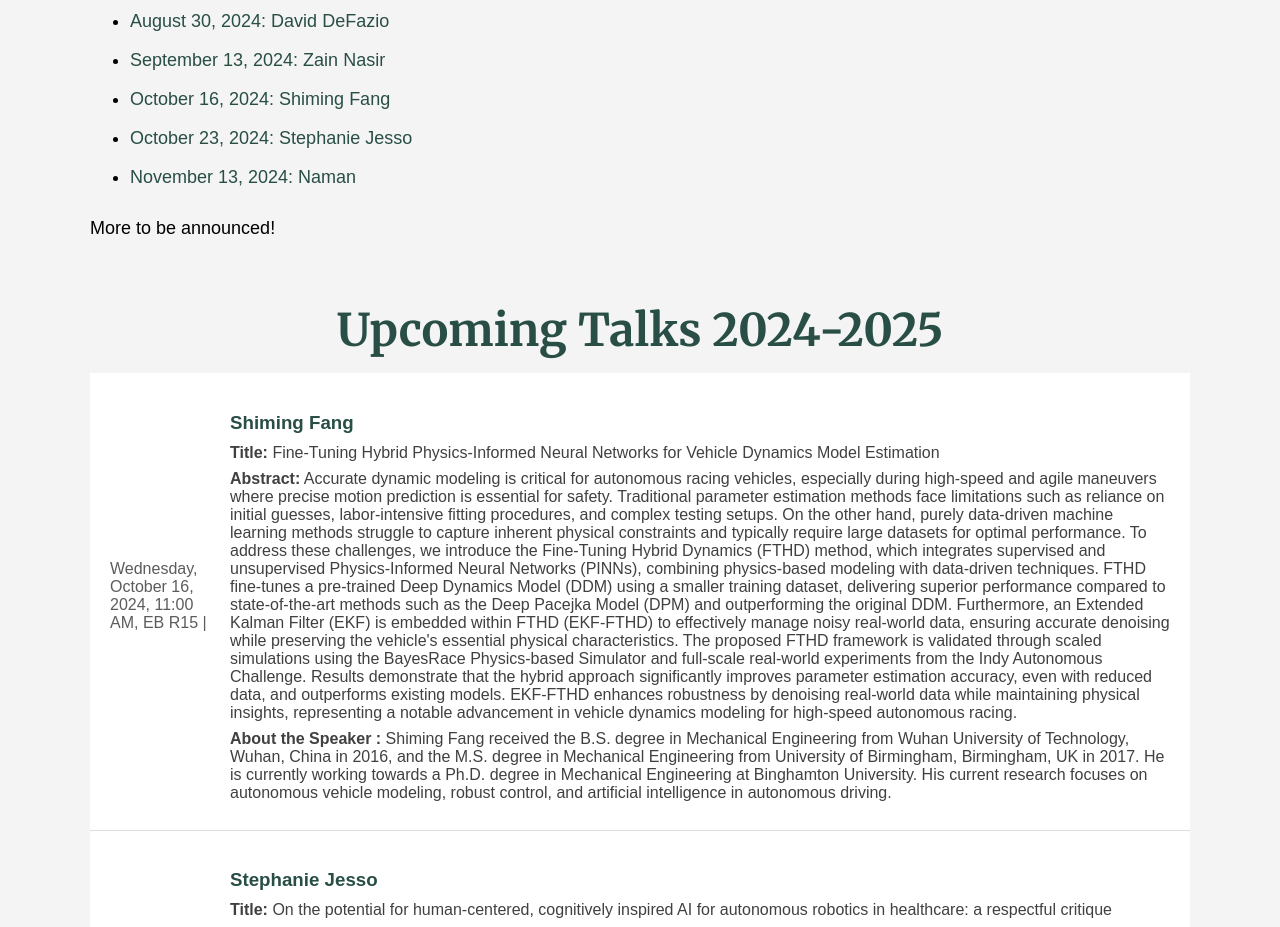
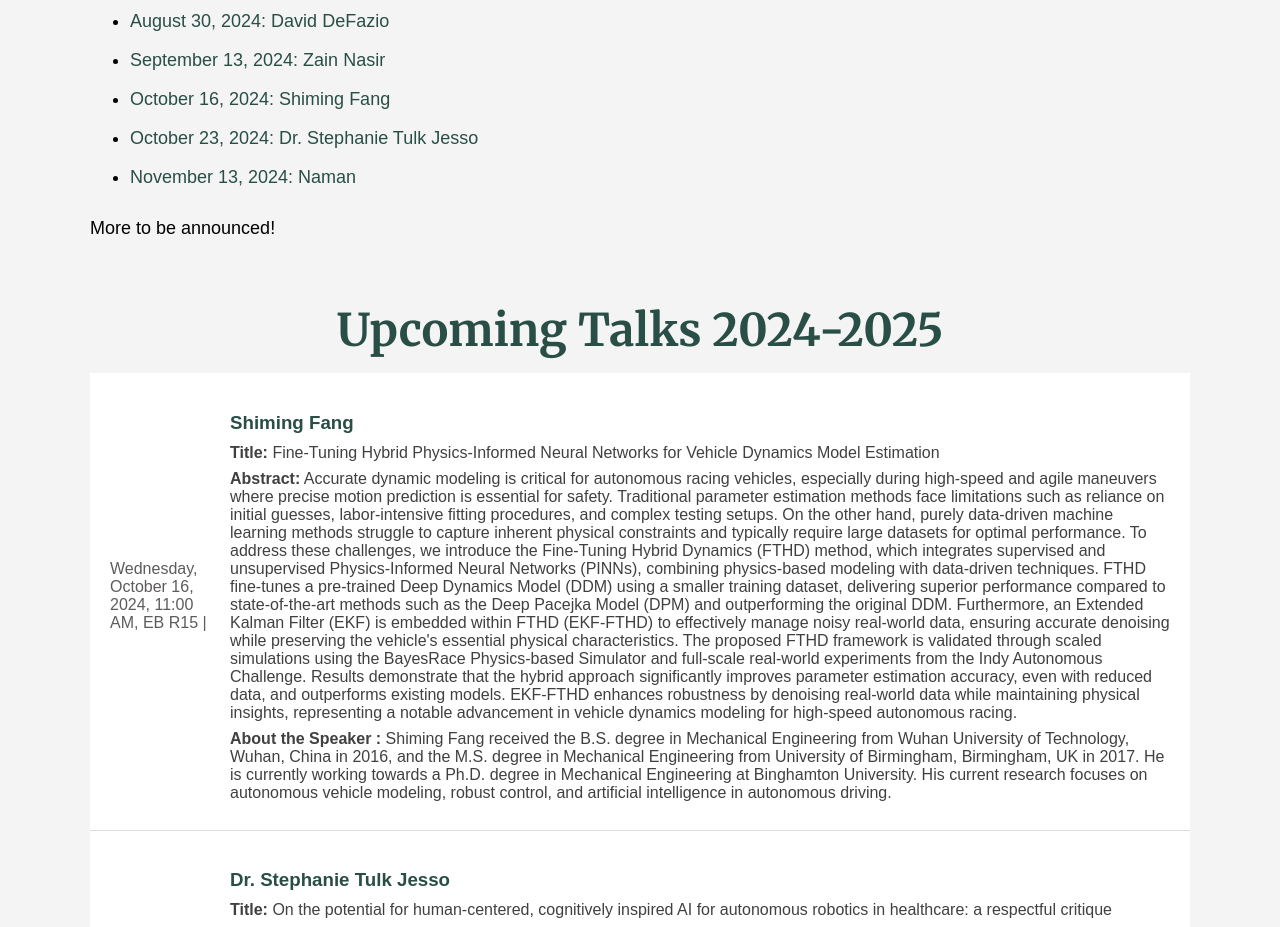
Before and after one commit to bing-robotics/bing-robotics.github.io, a React (Create React App) app: page / in a window 1280 px wide. Shown: the part 640-1567 px from the top of the page. Built offline with nearby package versions, Linux system fonts and the light colour scheme.

Commit message:
Updated TalksSection

```diff
--- a/src/components/TalksSection.js
+++ b/src/components/TalksSection.js
@@ -9,7 +9,7 @@ function TalksSection() {
             <p style={{fontSize: '18px'}}><ul><li><a href='#Legged Locomotion and Collaborative Decision Making in Human-Robot Teams'>August 30, 2024: David DeFazio</a></li></ul></p>
             <p style={{fontSize: '18px'}}><ul><li><a href='#NetSLAM: Network-Aware Path Planning for Edge-Assisted UAV Swarms'>September 13, 2024: Zain Nasir</a></li></ul></p>
             <p style={{fontSize: '18px'}}><ul><li><a href='#Fine-Tuning Hybrid Physics-Informed Neural Networks for Vehicle Dynamics Model Estimation'>October 16, 2024: Shiming Fang</a></li></ul></p>
-            <p style={{fontSize: '18px'}}><ul><li><a href='#On the potential for human-centered, cognitively inspired AI for autonomous robotics in healthcare: a respectful critique'>October 23, 2024: Stephanie Jesso</a></li></ul></p>
+            <p style={{fontSize: '18px'}}><ul><li><a href='#On the potential for human-centered, cognitively inspired AI for autonomous robotics in healthcare: a respectful critique'>October 23, 2024: Dr. Stephanie Tulk Jesso</a></li></ul></p>
             <p style={{fontSize: '18px'}}><ul><li><a href='#Autonomously Learning World-Model Representations For Efficient Robot Planning'>November 13, 2024: Naman</a></li></ul></p>
             <p style={{ marginTop: '30px', fontSize: '18px' }}>More to be announced!</p>
         </div>
@@ -26,7 +26,7 @@ function TalksSection() {
             <Talk
                 id="On the potential for human-centered, cognitively inspired AI for autonomous robotics in healthcare: a respectful critique"
                 time="Wednesday, October 23, 2024, 11:00 AM, EB P03"
-                speaker="Stephanie Jesso"
+                speaker="Dr. Stephanie Tulk Jesso"
                 title="On the potential for human-centered, cognitively inspired AI for autonomous robotics in healthcare: a respectful critique"
                 abstract="Historically, the fields of computer science, cognitive science, and neuroscience have been tightly linked. To date, this collaboration has yielded major advances in how the brain and mind are understood, as well as the ways in which artificial minds can be constructed to serve as new collaborators to humans. Yet there are still significant gaps between the capabilities of state-of-the-art autonomous robots and the expectations developed by real users who are now encountering autonomous robots on the job. Human-centered design and human factors research can help to bridge these gaps to create safe, effective, and desirable human-robot systems."
                 abstract1 ="In this talk, I will discuss how human minds compare to current-state AI systems, and how insights from human cognition can be used to create more efficient and capable autonomous robots. I will also present a case study of an evaluation conducted on two autonomous robots intended to aid nurses within hospital settings: Moxi and TUG. Both cobots were originally considered for procurement by our collaborating healthcare system, UHS, at which time our team discovered a lack of evidence on either platform in academic literature. This led us to analyze user comments on social media, which elucidated common struggles within real-world environments. In order to improve the fit of autonomous robots into human environments, collaborative research must be conducted and evidence must be shared. Hope to see you there!"
```
